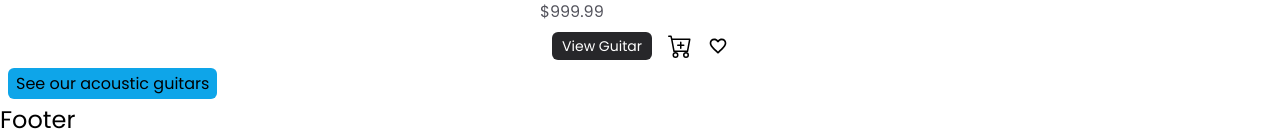
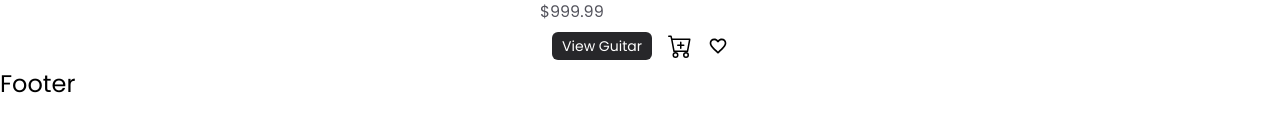
Before and after one commit to carlospsvieira/Guitar-Shop, a React (Vite) app: page /electric in a window 1280 px wide. Shown: the part 955-1088 px from the top of the page. After the commit the page ends 1055 px from the top, so only its background shows below. Built offline with nearby package versions, Linux system fonts and the light colour scheme.

Commit message:
add nav main and footer html tags for screen readers

```diff
--- a/src/App.jsx
+++ b/src/App.jsx
@@ -16,6 +16,7 @@ function App() {
   return (
     <>
       <Navbar />
+      <main>
         <Routes>
           <Route path="/" element={<Home />} />
           <Route path="acoustic" element={<Guitars />} />
@@ -29,6 +30,7 @@ function App() {
           <Route path="/profile" element={<Profile />} />
           <Route path="*" element={<NotFound />} />
         </Routes>
+      </main>
       <Footer />
     </>
   );
--- a/src/components/Footer.jsx
+++ b/src/components/Footer.jsx
@@ -2,9 +2,9 @@ import React from "react";
 
 function Footer() {
   return (
-    <div>
+    <footer>
       <h1 className="text-2xl">Footer</h1>
-    </div>
+    </footer>
   );
 }
 
--- a/src/components/GuitarList.jsx
+++ b/src/components/GuitarList.jsx
@@ -44,26 +44,6 @@ function GuitarList() {
         {/* component listing all or filtered guitars */}
         <Filtered brand={brand} />
       </div>
-      {/* Links to both electric or acoustic page depending on current pathname */}
-      <div className="mt-3">
-        {location.pathname === "/acoustic" ? (
-          <Link
-            to="/electric"
-            onClick={switchGuitarType}
-            className="bg-red-400 rounded-md px-2 py-1"
-          >
-            See our electric guitars
-          </Link>
-        ) : (
-          <Link
-            to="/acoustic"
-            onClick={switchGuitarType}
-            className="bg-sky-500 rounded-md px-2 py-1"
-          >
-            See our acoustic guitars
-          </Link>
-        )}
-      </div>
     </div>
   );
 }
--- a/src/components/Navbar.jsx
+++ b/src/components/Navbar.jsx
@@ -19,14 +19,19 @@ function Navbar() {
   }, []);
 
   return (
+    <nav>
       <div className="flex justify-around items-center bg-black text-white py-4 w-full">
         <Link to="/" className="text-2xl mr-5 flex">
           <FaGuitar size={25} /> <span className="ml-2">Guitar Shop</span>
         </Link>
 
         <div className="flex items-center gap-8">
-        <Link to="/acoustic" className="login-btn text-lg">Acoustic</Link>
-        <Link to="/electric" className="login-btn text-lg">Electric</Link>
+          <Link to="/acoustic" className="login-btn text-lg">
+            Acoustic
+          </Link>
+          <Link to="/electric" className="login-btn text-lg">
+            Electric
+          </Link>
 
           {location.pathname === "/login" ? (
             // Checks whether user is at the login page or not.
@@ -48,6 +53,7 @@ function Navbar() {
           </Link>
         </div>
       </div>
+    </nav>
   );
 }
 
```
Lines whose indentation alone changed are shown as unchanged.
